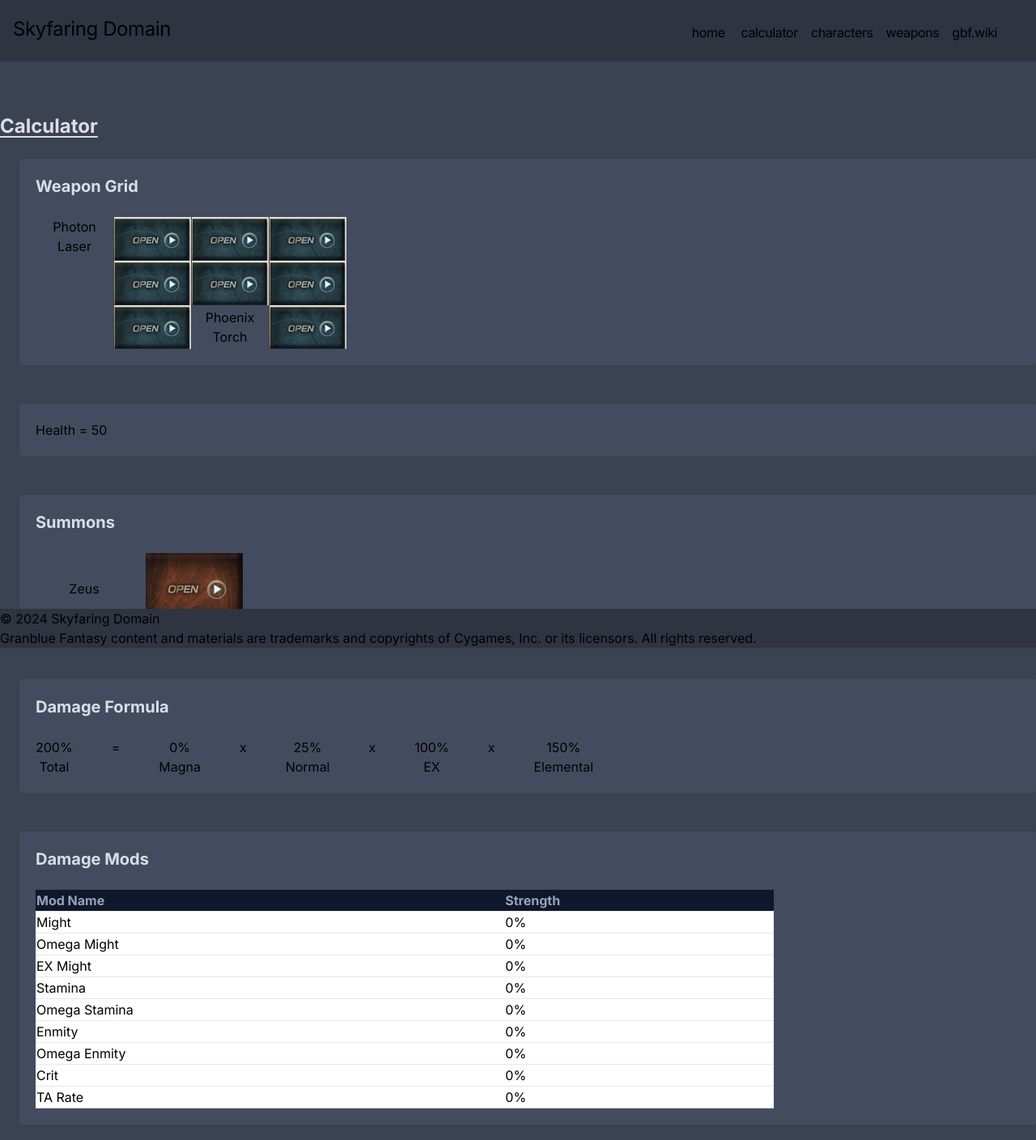
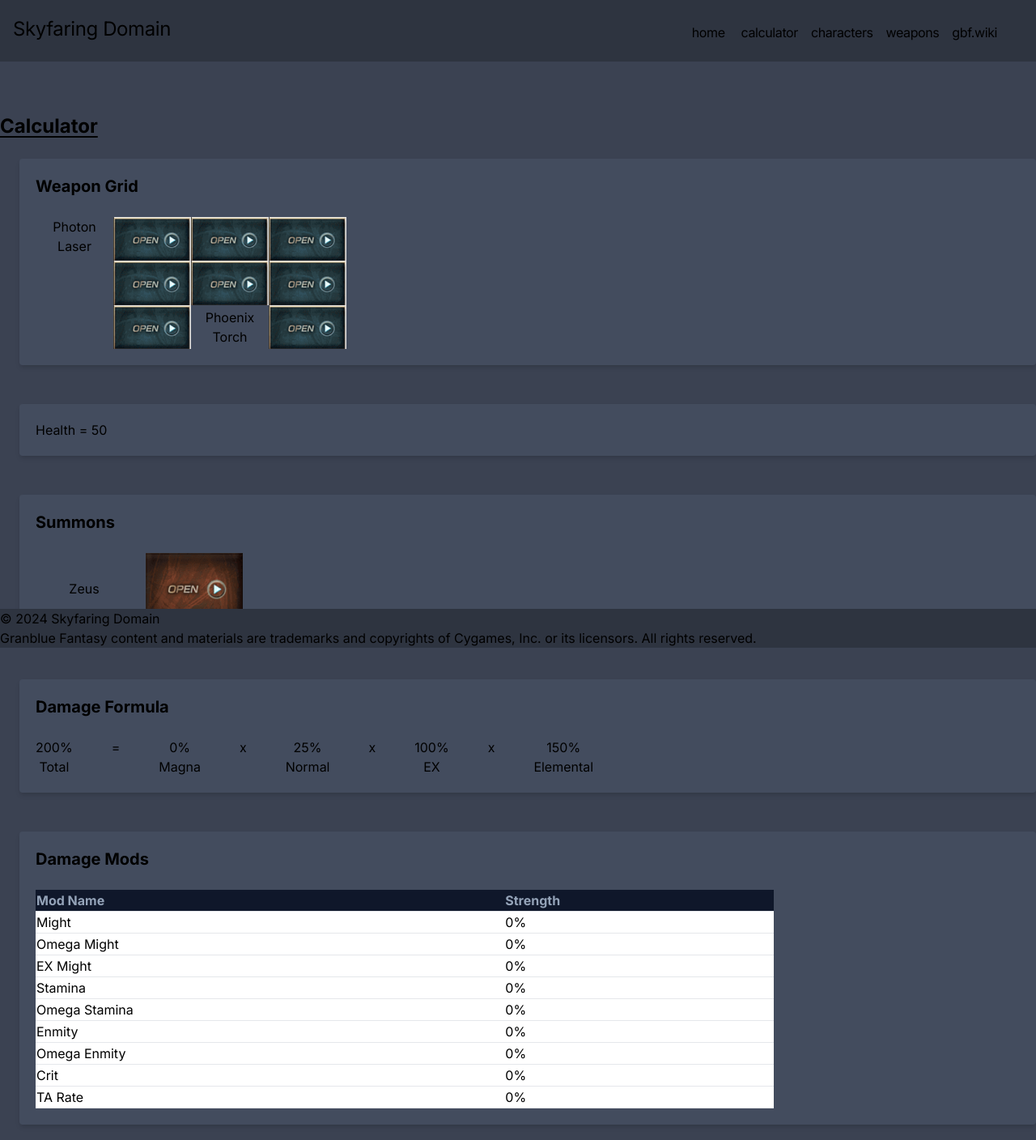
Before and after one commit to miiwo/granblue_front, a Next.js app: page /calc in a window 1280 px wide. Shown: the top 1408 px of the page at 81% size. Built offline with nearby package versions, Linux system fonts and the light colour scheme.

Commit message:
Change stylings

```diff
--- a/src/app/calc/page.tsx
+++ b/src/app/calc/page.tsx
@@ -19,29 +19,29 @@ export default function CalculatorPage({ searchParams }: SearchParamProps) {
     return (
         <div>
             <GBFWeaponGridContextProvider>
-            <h1 className="font-bold text-2xl text-nordwhite underline underline-offset-4">Calculator</h1>
+            <h1 className="font-bold text-2xl underline underline-offset-4">Calculator</h1>
                 <div className="pl-6">
-                    <div className="mt-6 mb-12 bg-nordtwo rounded px-5 py-5">
-                        <h2 className="font-bold text-xl mb-6 text-nordwhite">Weapon Grid</h2>
+                    <div className="mt-6 mb-12 bg-nordtwo rounded shadow-md px-5 py-5">
+                        <h2 className="font-bold text-xl mb-6">Weapon Grid</h2>
                         <WeaponGrid />
                     </div>
 
-                    <div className="my-12 bg-nordtwo rounded px-5 py-5">
+                    <div className="my-12 bg-nordtwo rounded shadow-md px-5 py-5">
                         <GBFSlider initialVal={50} />
                     </div>
 
-                    <div className="my-12 bg-nordtwo rounded px-5 py-5">
-                        <h2 className="font-bold text-xl mb-6 text-nordwhite">Summons</h2>
+                    <div className="my-12 bg-nordtwo rounded shadow-md px-5 py-5">
+                        <h2 className="font-bold text-xl mb-6">Summons</h2>
                         <SummonGrid />
                     </div>
 
-                    <div className="my-12 bg-nordtwo rounded px-5 py-5">
-                        <h2 className="font-bold text-xl mb-6 text-nordwhite">Damage Formula</h2>
+                    <div className="my-12 bg-nordtwo rounded shadow-md px-5 py-5">
+                        <h2 className="font-bold text-xl mb-6">Damage Formula</h2>
                         <DMGFormula />
                     </div>
 
-                    <div className="bg-nordtwo rounded px-5 py-5">
-                        <h2 className="font-bold text-xl mb-6 text-nordwhite">Damage Mods</h2>
+                    <div className="bg-nordtwo rounded shadow-md px-5 py-5">
+                        <h2 className="font-bold text-xl mb-6">Damage Mods</h2>
                         <ActiveModTable />
                     </div>
 
--- a/src/app/components/nav.tsx
+++ b/src/app/components/nav.tsx
@@ -38,7 +38,7 @@ export function Navbar() {
                 <Link
                   key={path}
                   href={path}
-                  className="transition-all hover:text-neutral-200 dark:hover:text-neutral-400 flex align-middle relative py-1 px-2 m-1"
+                  className="transition-all hover:text-neutral-200 dark:hover:text-nordblue flex align-middle relative py-1 px-2 m-1"
                 >
                   {name}
                 </Link>
```
